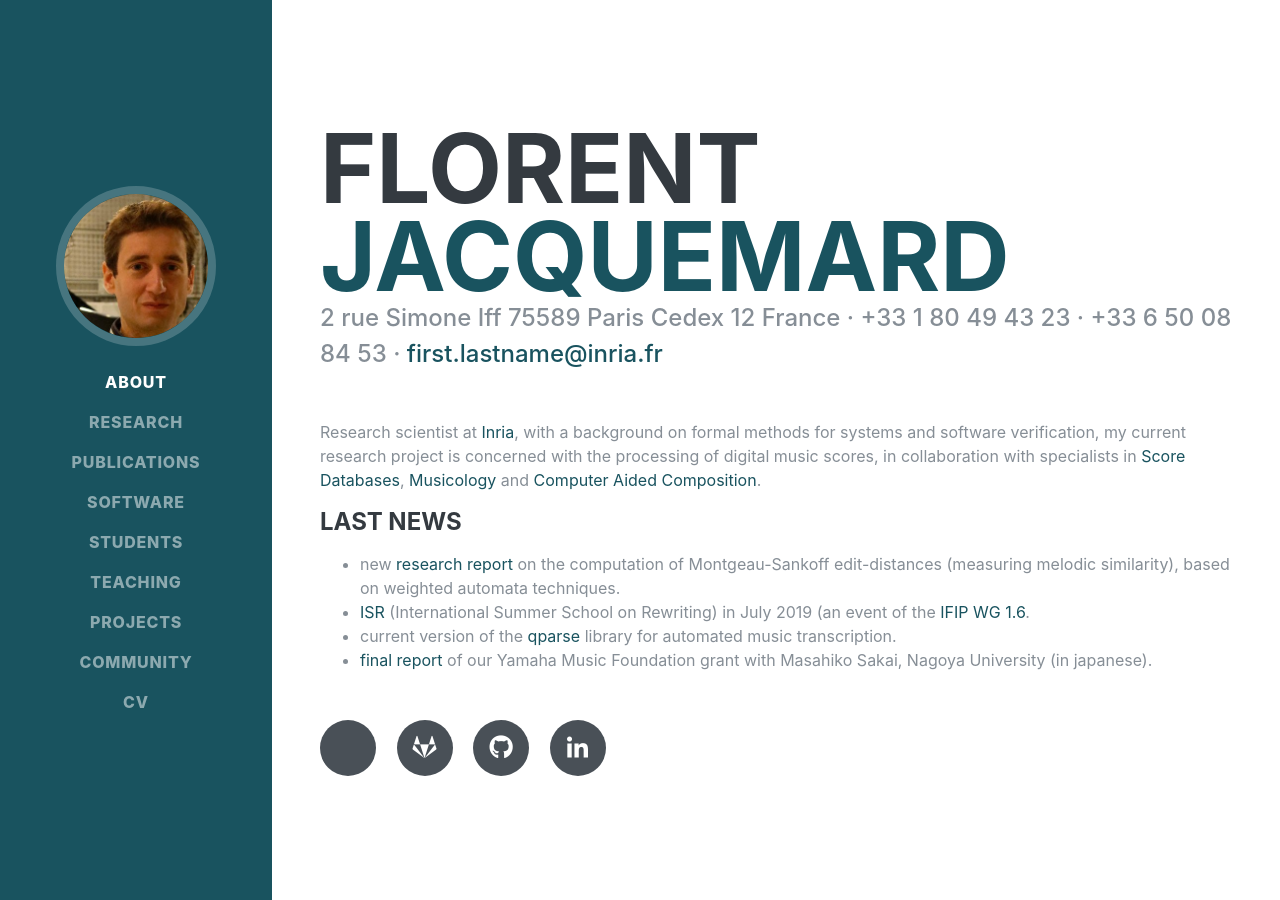
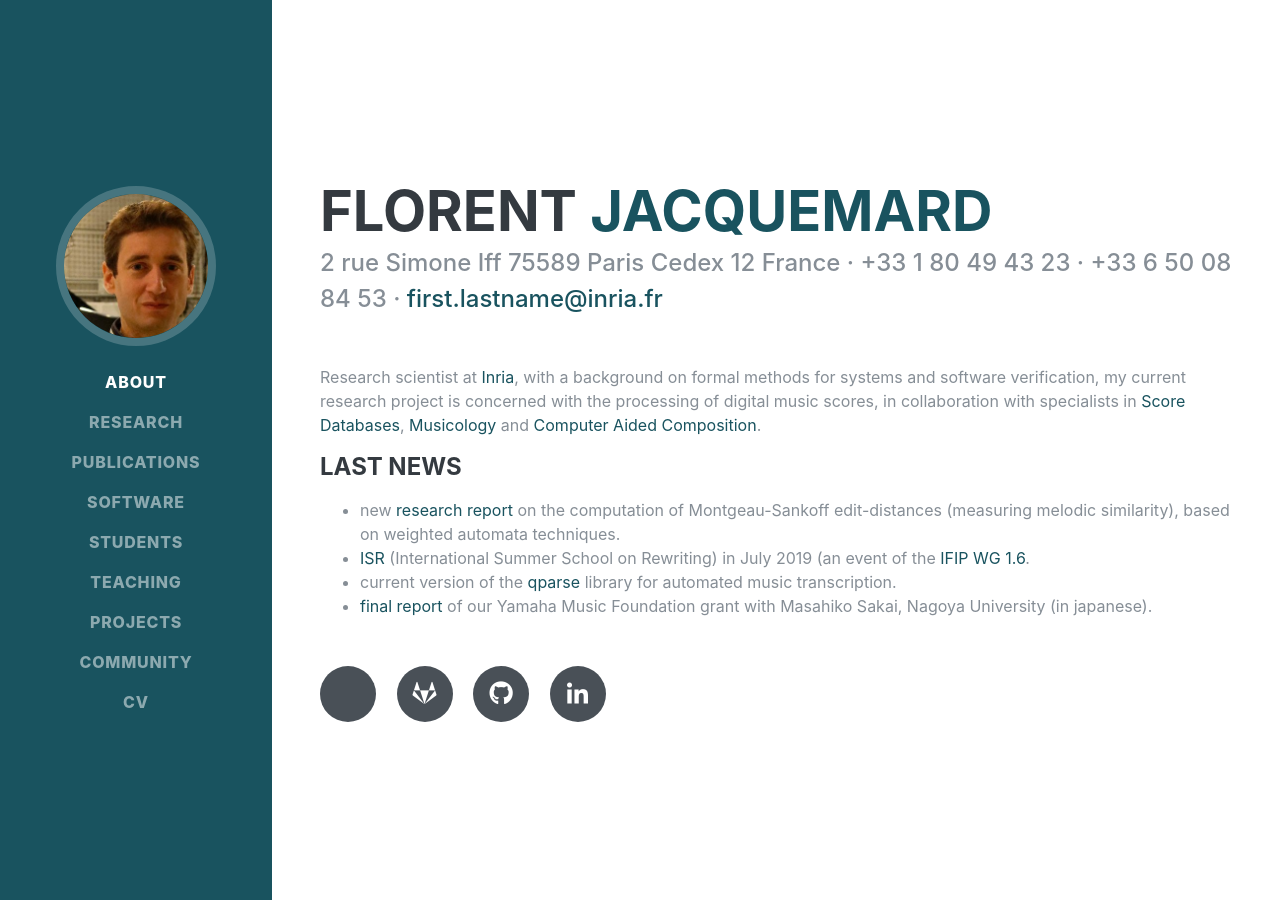
Before and after one commit to florento/florent-jacquemard.github.io, a Jekyll site: the page built from index.html, in a window 1280 px wide and 900 px high. Built offline with Jekyll 4.4.1, drawn with Linux system fonts in a browser that asks for light colours; some web fonts are replaced.

Commit message:
size name

```diff
--- a/_layouts/resume.html
+++ b/_layouts/resume.html
@@ -89,9 +89,9 @@
   <!-- begin About -->
   <section class="resume-section p-3 p-lg-5 d-flex d-column" id="about">
     <div class="my-auto">
-      <h1 class="mb-0">{{ site.resume_firstname }}
+      <h2 class="mb-0">{{ site.resume_firstname }}
         <span class="text-primary">{{ site.resume_lastname }}</span>
-      </h1>
+      </h2>
       <div class="subheading mb-5">{{ site.resume_contact_address }} · {{ site.resume_contact_telephone }} · {{ site.resume_contact_mobile }} ·
         <a href="mailto:name@email.com">{{ site.resume_contact_emaila }}</a>
       </div>
```
Also changed, not shown: 1 other file.
